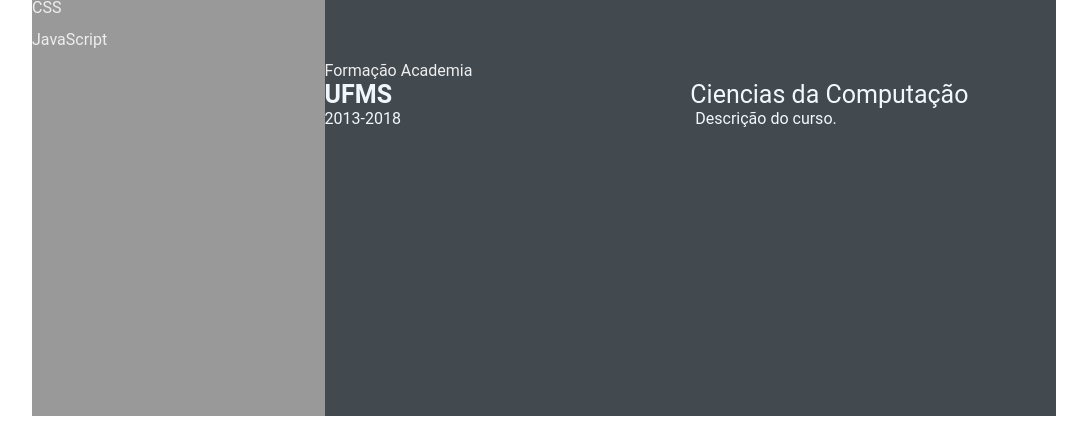
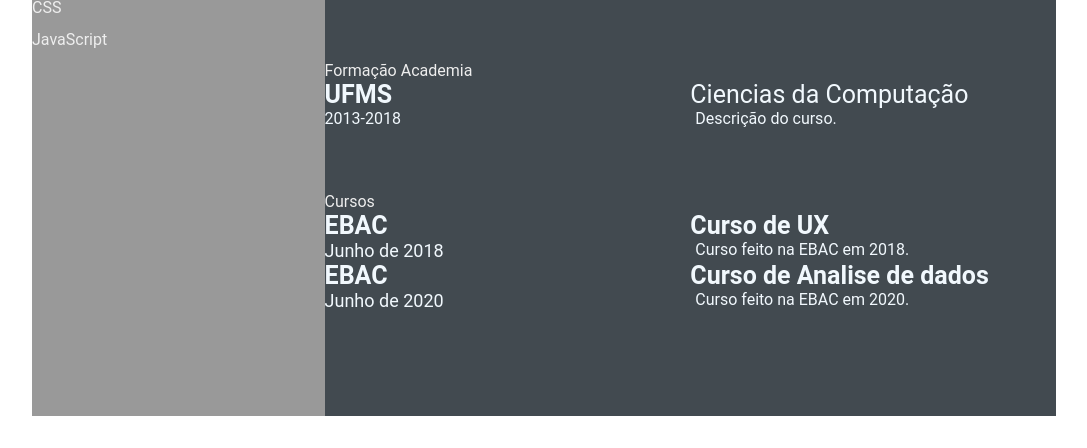
Before and after one commit to Mariscarv/devweekgit.github.io, a plain HTML site: page index.html in a window 1280 px wide. Shown: the part 416-864 px from the top of the page, without its empty margins (96-1183 px from the left). Drawn offline with Linux system fonts and the light colour scheme.

Commit message:
add academy awards (#5)

```diff
--- a/index.html
+++ b/index.html
@@ -97,6 +97,31 @@
                 </div>
             </div>
             </section>
+            <section class="awards gap">
+                <div class="right-title">Cursos</div>
+                 <div class="awards-contents">
+                    <div class="awards-left">
+                    <p class="awards-company-name">EBAC</p>
+                    <p class="awards-time-period">Junho de 2018</p>
+                    </div>
+                    <div class="awards-right">
+                        <p class="awards-company-name">Curso de UX</p>
+                        <p class="awards-desc">
+                            Curso feito na EBAC em 2018.
+                        </p>
+                    </div>
+                    <div class="awards-left">
+                        <p class="awards-company-name">EBAC</p>
+                        <p class="awards-time-period">Junho de 2020</p>
+                        </div>
+                        <div class="awards-right">
+                            <p class="awards-company-name">Curso de Analise de dados</p>
+                            <p class="awards-desc">
+                                Curso feito na EBAC em 2020.
+                            </p>
+                        </div>
+                </div>
+            </section>
         </section>
 
     </main>
```
